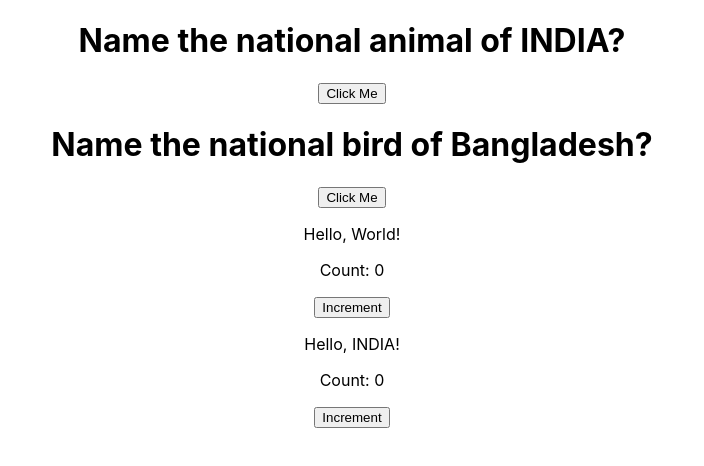
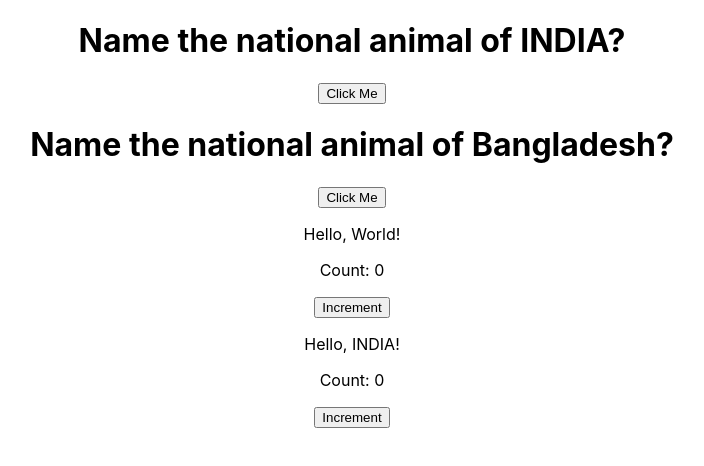
Before and after one commit to JeenaJagathan/ASSIGNMENT, a React (Create React App) app in the folder assignment_5/task/: page / in a window 1280 px wide. Shown: the top 466 px of the page, without its empty margins (288-992 px from the left). Built offline with nearby package versions, Linux system fonts and the light colour scheme.

Commit message:
Add files via upload

```diff
--- a/assignment_5/task/src/functional_components/Parent.js
+++ b/assignment_5/task/src/functional_components/Parent.js
@@ -12,7 +12,7 @@ function Parent() {
         onbuttonclick={buttonClick}
       />
       <Message
-        question="Name the national bird of Bangladesh?"
+        question="Name the national animal of Bangladesh?"
         onbuttonclick={buttonClick}
       />
     </div>
```
